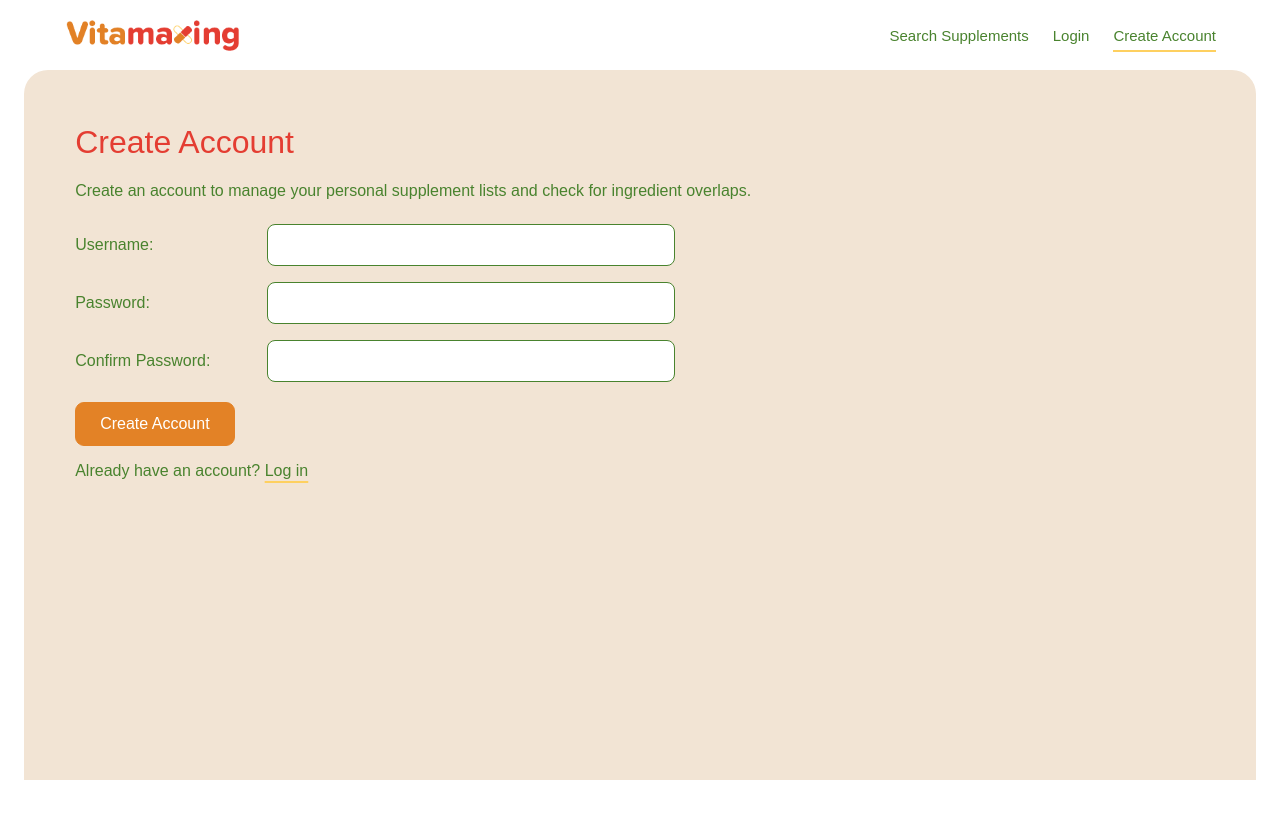
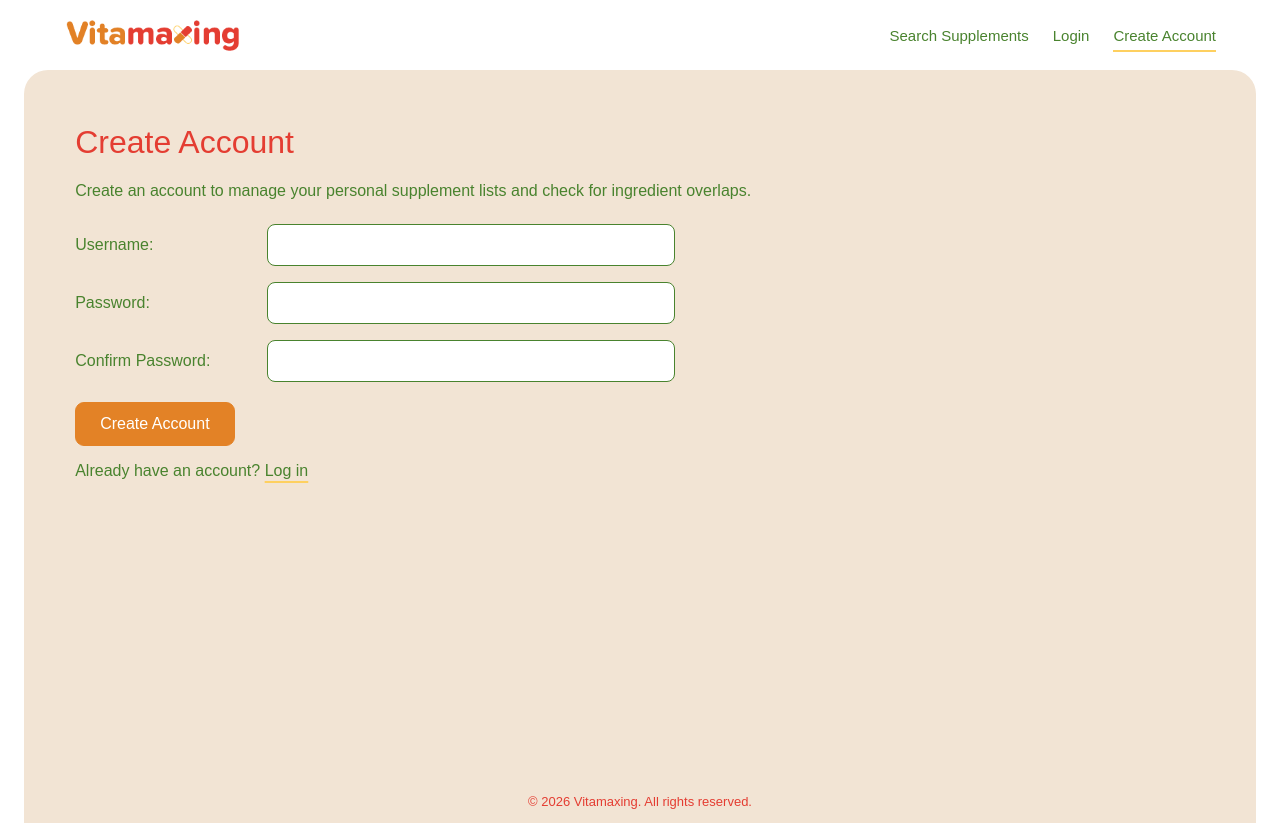
Before and after one commit to katbchan/MMC6950_Chan_Vitamaxing, a Next.js app: page /signup in a window 1280 px wide. Before the commit the page ends 800 px from the top, so only its background shows below. Built offline with nearby package versions, Linux system fonts and the light colour scheme; a web font is replaced by a local one.

Commit message:
added footer, added _document.js to add html lang attribute

```diff
--- a/pages/_app.js
+++ b/pages/_app.js
@@ -18,6 +18,10 @@ function MyApp({ Component, pageProps }) {
       </Head>
 
       <Component {...pageProps} />
+
+      <footer>
+        <p>© {new Date().getFullYear()} Vitamaxing. All rights reserved.</p>
+      </footer>
     </>
   );
 }
--- a/styles/globals.css
+++ b/styles/globals.css
@@ -421,6 +421,15 @@ select {
   font-size: 30px;
 }
 
+footer {
+  margin: 0 24px;
+  padding: 1px;
+  text-align: center;
+  font-size: 13px;
+  color: #e43d32;
+  background-color: #f2e4d4;
+}
+
 @media (max-width: 640px) {
   .pageContent {
     margin: 0 12px;
```
Also changed, not shown: styles/_document.js (added, +13 -0 lines).
